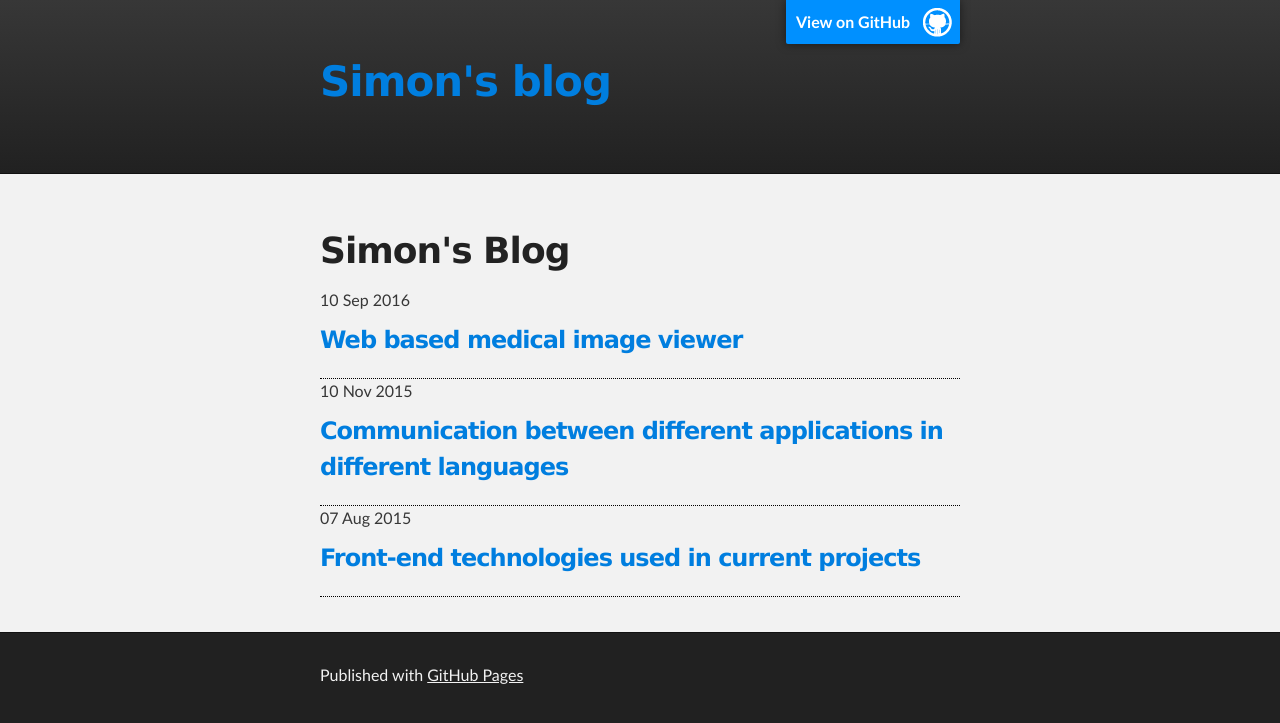
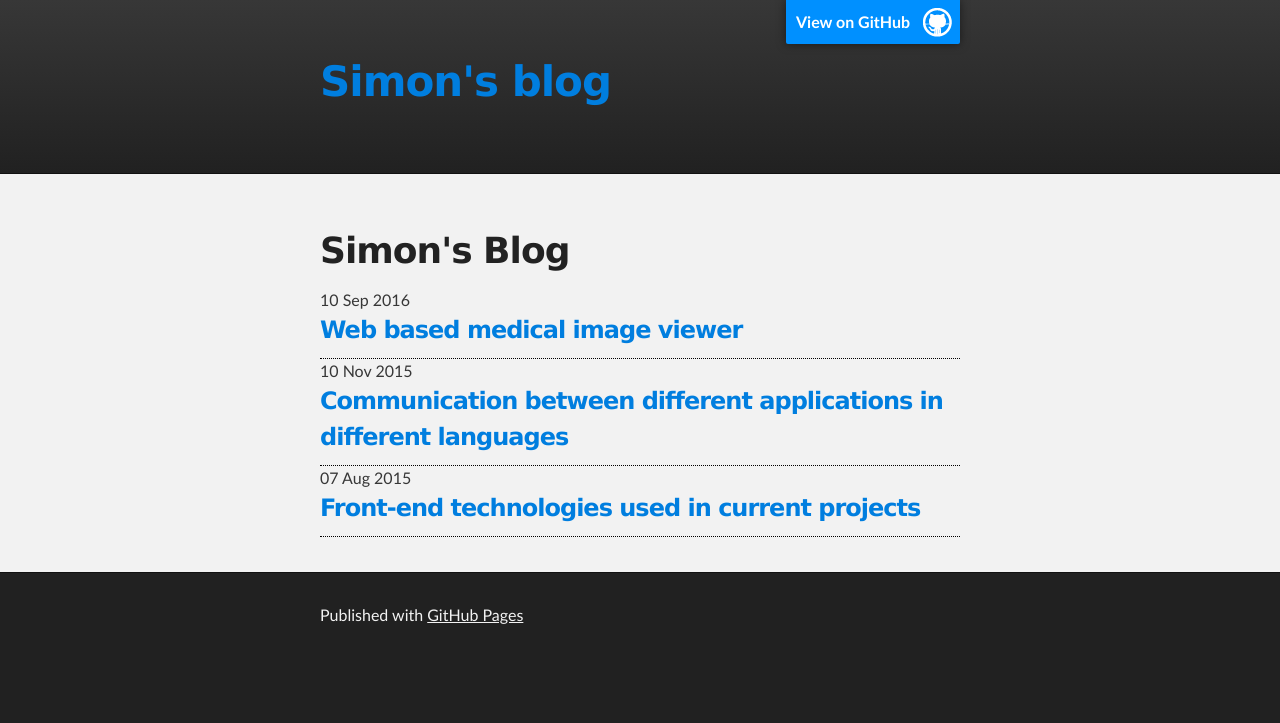
Before and after one commit to simonlzn/simonlzn.github.io, a Jekyll site: the page built from blog/index.html, in a window 1280 px wide. Shown: the top 723 px of the page. Built offline with Jekyll 4.4.1, drawn with Linux system fonts in a browser that asks for light colours.

Commit message:
added format

```diff
--- a/blog/index.html
+++ b/blog/index.html
@@ -7,8 +7,8 @@ title: Simon's Blog
 
 	  {% for post in site.posts %}
 	    <li>
-			<span>{{ post.date | date_to_string }}</span>
-			<h3><a href="{{ post.url }}" title="{{ post.title }}">{{ post.title }}</a></h3>
+			<span style="padding-top:10px">{{ post.date | date_to_string }}</span>
+			<h3 style="margin:0;"><a href="{{ post.url }}" title="{{ post.title }}">{{ post.title }}</a></h3>
 			<div style="width: 100%; border-bottom: dotted 1px black; padding: 5px 0;"></div>
 		</li>
 	  {% endfor %}
```
